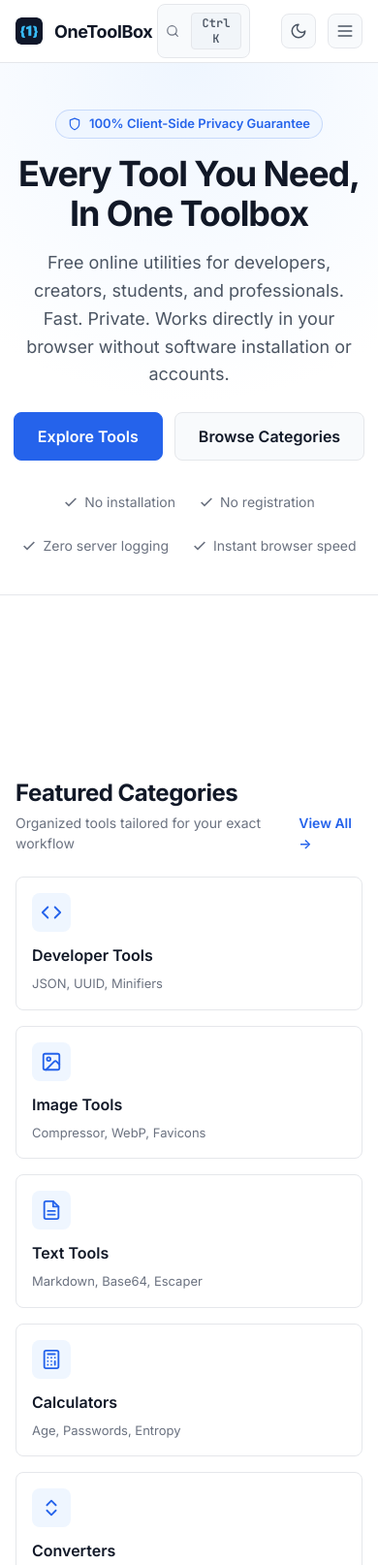
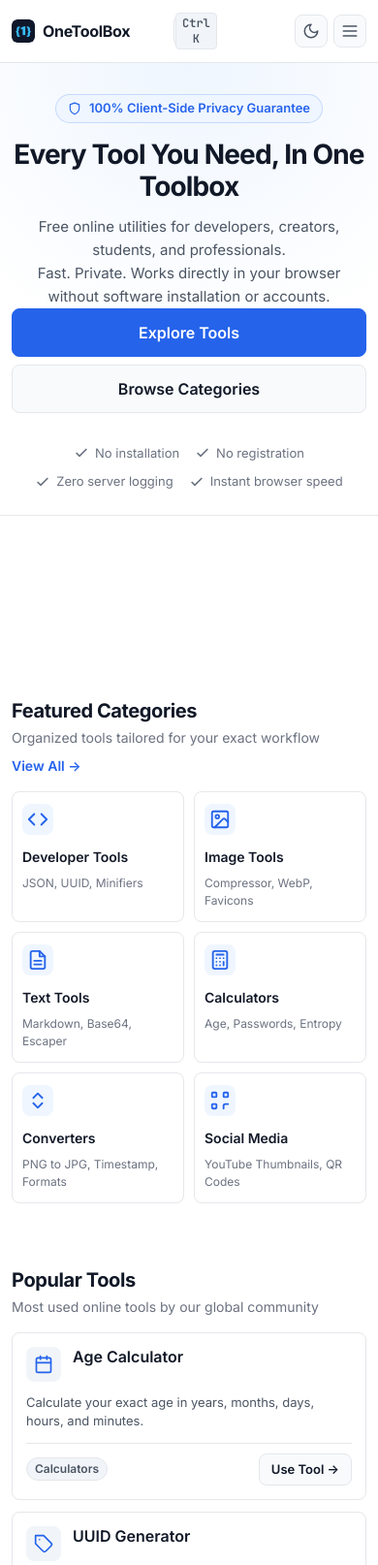
Before and after one commit to HassanIghil/onetoolbox, a plain HTML site: page index.html in a window 390 px wide. Shown: the top 1614 px of the page at 97% size. Drawn offline with Linux system fonts and the light colour scheme.

Commit message:
Enhance responsive CSS styling for small devices like Huawei P20 (360px viewport)

```diff
--- a/assets/css/main.css
+++ b/assets/css/main.css
@@ -1058,3 +1058,189 @@
   display: inline-block;
   vertical-align: middle;
 }
+
+/* ==========================================================================
+   Comprehensive Mobile Responsiveness (< 576px, < 480px, Huawei P20 360px)
+   ========================================================================== */
+
+@media (max-width: 576px) {
+  .container {
+    padding-left: var(--space-3);
+    padding-right: var(--space-3);
+  }
+
+  .header-inner {
+    padding: var(--space-3) 0;
+  }
+
+  .brand-logo {
+    font-size: 1rem;
+    gap: 8px;
+  }
+
+  .brand-img-logo {
+    width: 24px;
+    height: 24px;
+  }
+
+  .header-actions {
+    gap: 6px;
+  }
+
+  .icon-btn, .header-search-btn {
+    width: 34px;
+    height: 34px;
+    padding: 0;
+    justify-content: center;
+  }
+
+  .hero-section {
+    padding: var(--space-8) 0 var(--space-6);
+  }
+
+  .hero-title {
+    font-size: 1.75rem;
+    line-height: 1.2;
+    margin-bottom: var(--space-3);
+  }
+
+  .hero-subtitle {
+    font-size: 0.9375rem;
+    margin-bottom: var(--space-5);
+  }
+
+  .hero-buttons {
+    flex-direction: column;
+    width: 100%;
+    gap: var(--space-2);
+  }
+
+  .hero-buttons .btn {
+    width: 100%;
+    justify-content: center;
+  }
+
+  .trust-bar {
+    gap: 10px 16px;
+    font-size: 0.8125rem;
+  }
+
+  .section-header {
+    flex-direction: row;
+    flex-wrap: wrap;
+    justify-content: space-between;
+    align-items: center;
+    gap: 8px;
+    margin-bottom: var(--space-4);
+  }
+
+  .section-title {
+    font-size: 1.25rem;
+  }
+
+  .grid-categories {
+    grid-template-columns: repeat(2, 1fr);
+    gap: 10px;
+  }
+
+  .category-card {
+    padding: 12px 10px;
+    border-radius: var(--radius-md);
+  }
+
+  .category-icon {
+    width: 32px;
+    height: 32px;
+  }
+
+  .category-title {
+    font-size: 0.875rem;
+  }
+
+  .category-count {
+    font-size: 0.75rem;
+  }
+
+  .grid-tools {
+    grid-template-columns: 1fr;
+    gap: 12px;
+  }
+
+  .tool-card {
+    padding: 14px;
+  }
+
+  .tool-card-desc {
+    font-size: 0.8125rem;
+    margin-bottom: 12px;
+  }
+
+  .tool-card-footer {
+    padding-top: 10px;
+    flex-wrap: wrap;
+    gap: 6px;
+  }
+
+  .why-grid {
+    grid-template-columns: 1fr;
+    gap: 14px;
+  }
+
+  .why-card {
+    padding: 16px;
+  }
+
+  .tool-container {
+    padding: 14px;
+  }
+
+  .tool-actions-bar {
+    flex-direction: column;
+    align-items: stretch;
+    gap: 8px;
+  }
+
+  .tool-actions-bar .btn {
+    width: 100%;
+    justify-content: center;
+  }
+
+  .footer-grid {
+    grid-template-columns: 1fr;
+    gap: 24px;
+  }
+
+  .footer-brand p {
+    max-width: 100%;
+  }
+
+  .footer-bottom {
+    flex-direction: column;
+    text-align: center;
+    gap: 8px;
+  }
+}
+
+@media (max-width: 380px) {
+  .brand-logo span {
+    font-size: 0.9375rem;
+  }
+
+  .hero-title {
+    font-size: 1.5rem;
+  }
+
+  .grid-categories {
+    grid-template-columns: repeat(2, 1fr);
+    gap: 8px;
+  }
+
+  .category-card {
+    padding: 10px 8px;
+  }
+
+  .btn {
+    padding: 8px 14px;
+    font-size: 0.8125rem;
+  }
+}
```
Also changed, not shown: assets/css/main.min.css.
